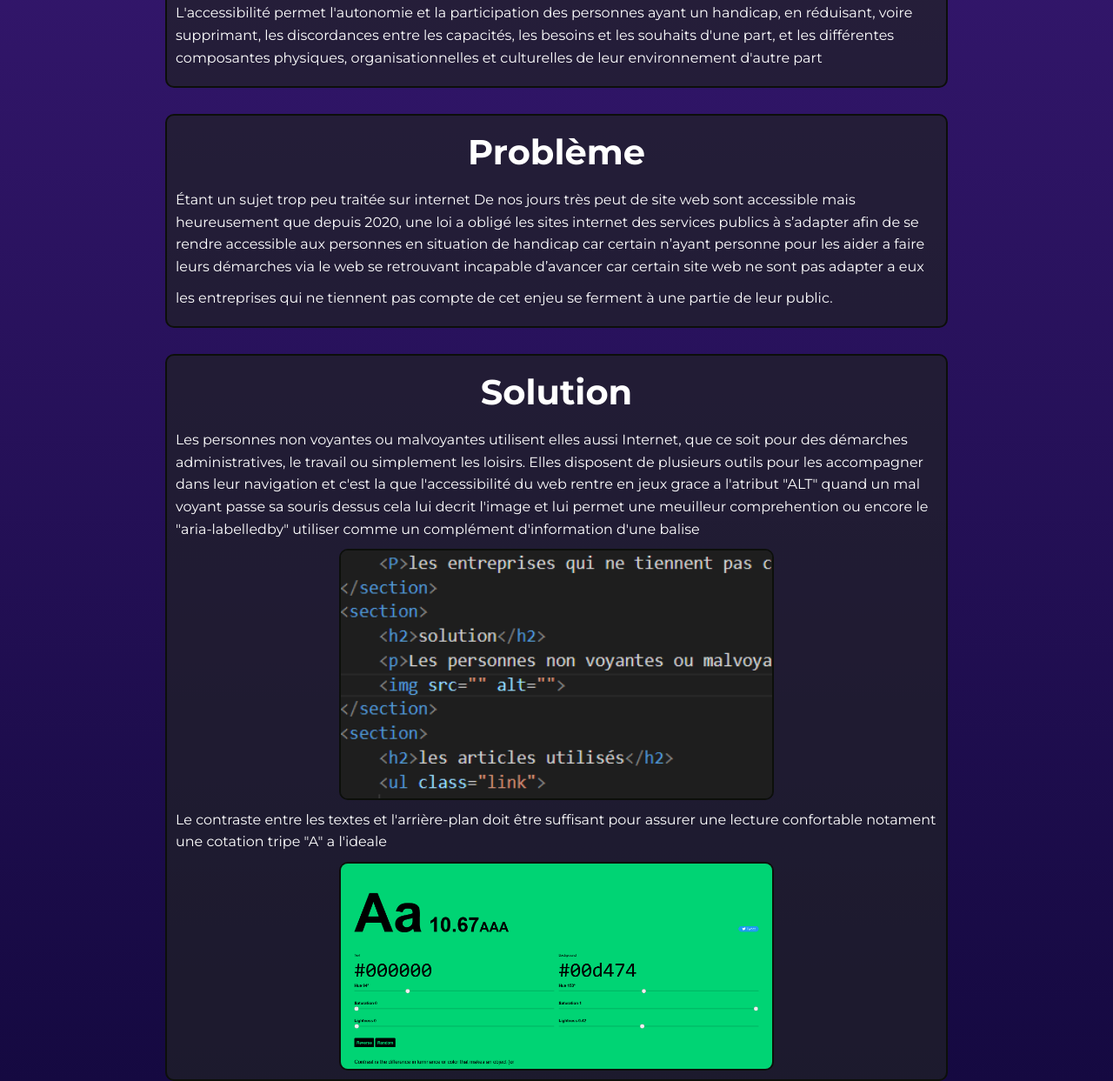
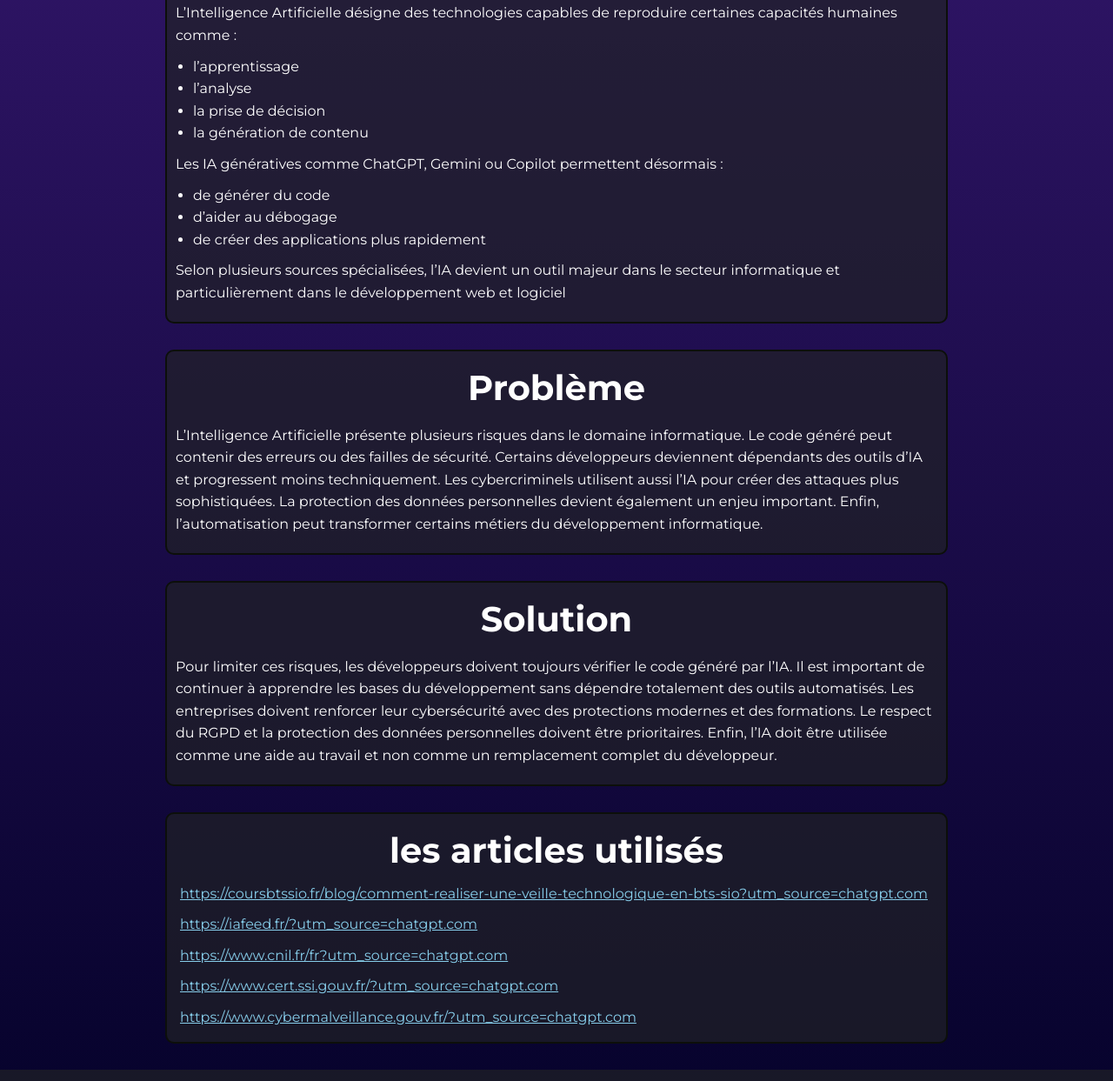
Before and after one commit to areslane67/portfolio-areslane, a plain HTML site: page veille-technologique.html in a window 1280 px wide. Shown: the part 735-1978 px from the top of the page at 87% size. Drawn offline with Linux system fonts and the light colour scheme.

Commit message:
Update curriculum vitae links and footer year; add new CV file

```diff
--- a/css/veille.css
+++ b/css/veille.css
@@ -53,6 +53,13 @@ main section ul{
     display: flex;
     align-items: center;
     justify-content: space-around;
+}
+ul.veille{
+    display: flex;
+    flex-direction: column;
+    list-style: disc;
+    padding-left: 2rem;
+    align-items: start;
 }
 main section ul li img{
     width: 20rem;
--- a/veille-technologique.html
+++ b/veille-technologique.html
@@ -40,33 +40,47 @@
                 <img src="./assets/mail.png" alt="image" class="sible">
             </section>
             <section id="accessibilité">
-                <h2>Qu'est ce que les accessibilité ?</h2>
-                <p>L'accessibilité permet l'autonomie et la participation des personnes ayant un handicap, en réduisant, voire supprimant, les discordances entre les capacités, les besoins et les souhaits d'une part, et les différentes composantes physiques, organisationnelles et culturelles de leur environnement d'autre part</p>
+                <h2>Qu’est-ce que l’Intelligence Artificielle ?</h2>
+                <p>L’Intelligence Artificielle désigne des technologies capables de reproduire certaines capacités humaines comme : </p>
+                <ul class="veille">
+                    <li>l’apprentissage</li>
+                    <li>l’analyse</li>
+                    <li>la prise de décision</li>
+                    <li>la génération de contenu</li>
+                </ul>
+                <p>Les IA génératives comme ChatGPT, Gemini ou Copilot permettent désormais :</p>
+                <ul class="veille">
+                    <li>de générer du code</li>
+                    <li>d’aider au débogage</li>
+                    <li>de créer des applications plus rapidement</li>
+                </ul>
+                <p>Selon plusieurs sources spécialisées, l’IA devient un outil majeur dans le secteur informatique et particulièrement dans le développement web et logiciel</p>
             </section>
             <section id="problème">
                 <h2>Problème</h2>
-                <p>Étant un sujet trop peu traitée sur internet De nos jours très peut de site web sont accessible mais heureusement que depuis 2020, une loi a obligé les sites internet des services publics à s’adapter afin de se rendre accessible aux personnes en situation de handicap car certain n’ayant personne pour les aider a faire leurs démarches via le web se retrouvant incapable d’avancer car certain site web ne sont pas adapter a eux </p>
-                <P>les entreprises qui ne tiennent pas compte de cet enjeu se ferment à une partie de leur public.</P>
+                <p>L’Intelligence Artificielle présente plusieurs risques dans le domaine informatique.
+                    Le code généré peut contenir des erreurs ou des failles de sécurité.
+                    Certains développeurs deviennent dépendants des outils d’IA et progressent moins techniquement.
+                    Les cybercriminels utilisent aussi l’IA pour créer des attaques plus sophistiquées.
+                    La protection des données personnelles devient également un enjeu important.
+                    Enfin, l’automatisation peut transformer certains métiers du développement informatique.</p>
             </section>
             <section id="solution">
                 <h2>Solution</h2>
-                <p>Les personnes non voyantes ou malvoyantes utilisent elles aussi Internet, que ce soit pour des démarches administratives, le travail ou simplement les loisirs. Elles disposent de plusieurs outils pour les accompagner dans leur navigation et c'est la que l'accessibilité du web rentre en jeux grace a l'atribut "ALT" quand un mal voyant passe sa souris dessus cela lui decrit l'image et lui permet une meuilleur comprehention ou encore le "aria-labelledby" utiliser comme un complément d'information d'une balise</p>
-                <img src="./assets/code-accecible.png" alt="image" class="sible">
-                <p>Le contraste entre les textes et l'arrière-plan doit être suffisant pour assurer une lecture confortable notament une cotation tripe "A" a l'ideale</p>
-                <img src="./assets/contraste.png" alt="image" class="sible">
-            </section>
-            <section id="application">
-                <h2>Application</h2>
-                <p>L'extension de navigateur gratuite ax DevTools est un outil de test rapide, léger mais puissant piloté par le moteur de test d'accessibilité le plus fiable au monde, axe-core, développé par Deque.</p>
-                <img src="./assets/Axe.png" alt="image" class="sible">
-                <p>D'une simple pression sur un bouton, ax DevTools analyse le site et détecte automatiquement la majorité des problèmes d'accessibilité courants permettant a rendre le site le plus accecible possible</p>
+                <p>Pour limiter ces risques, les développeurs doivent toujours vérifier le code généré par l’IA.
+                    Il est important de continuer à apprendre les bases du développement sans dépendre totalement des outils automatisés.
+                    Les entreprises doivent renforcer leur cybersécurité avec des protections modernes et des formations.
+                    Le respect du RGPD et la protection des données personnelles doivent être prioritaires.
+                    Enfin, l’IA doit être utilisée comme une aide au travail et non comme un remplacement complet du développeur.</p>
             </section>
             <section id="articles">
                 <h2>les articles utilisés</h2>
                 <ul class="link">
-                    <li><a href="https://developer.mozilla.org/fr/docs/Learn/Accessibility/What_is_accessibility"><p>https://developer.mozilla.org/fr/docs/Learn/Accessibility/What_is_accessibility</p></a></li>
-                    <li><a href="https://blog.ipedis.com/ameliorer-accessibilite-numerique-site-web"><p>https://blog.ipedis.com/ameliorer-accessibilite-numerique-site-web</p></a></li>
-                    <li><a href="https://www.handirect.fr/accessibilite-des-sites-internet-que-dit-la-loi/"><p>https://www.handirect.fr/accessibilite-des-sites-internet-que-dit-la-loi/</p></a></li>
+                    <li><a href="https://coursbtssio.fr/blog/comment-realiser-une-veille-technologique-en-bts-sio?utm_source=chatgpt.com"><p>https://coursbtssio.fr/blog/comment-realiser-une-veille-technologique-en-bts-sio?utm_source=chatgpt.com</p></a></li>
+                    <li><a href="https://iafeed.fr/?utm_source=chatgpt.com"><p>https://iafeed.fr/?utm_source=chatgpt.com</p></a></li>
+                    <li><a href="https://www.cnil.fr/fr?utm_source=chatgpt.com"><p>https://www.cnil.fr/fr?utm_source=chatgpt.com</p></a></li>
+                    <li><a href="https://www.cert.ssi.gouv.fr/?utm_source=chatgpt.com"><p>https://www.cert.ssi.gouv.fr/?utm_source=chatgpt.com</p></a></li>
+                    <li><a href="https://www.cybermalveillance.gouv.fr/?utm_source=chatgpt.com"><p>https://www.cybermalveillance.gouv.fr/?utm_source=chatgpt.com</p></a></li>
                 </ul>
             </section>
         </main>
@@ -90,12 +104,12 @@
                         <img src="./assets/telephone_phone_16772.png" alt="image"><a href="tel:0667081522">06 67 08 15 22</a>
                     </div>
                     <div class="curriculum">
-                        <img src="./assets/cv_102350.png" alt="image"><a href="./assets/CV.pdf" target="blank">curriculum vitae</a>
+                        <img src="./assets/cv_102350.png" alt="image"><a href="./assetWeb/CV.pdf" target="blank">curriculum vitae</a>
                     </div>
                 </div>
                 </section>
             </div>
-                    <p id="footer">&copy; Areslane - 2025 -</p>
+                    <p id="footer">&copy; Areslane - 2026 -</p>
         </footer>
         <script src="./js/app.js"></script>
 </body>
```
Also changed, not shown: index.html (+2 -2 lines), parcour.html (+2 -2 lines), stage.html (+2 -2 lines), traveaux.html (+2 -2 lines), traveaux1.html (+2 -2 lines), traveaux2.html (+2 -2 lines), 1 other file.
